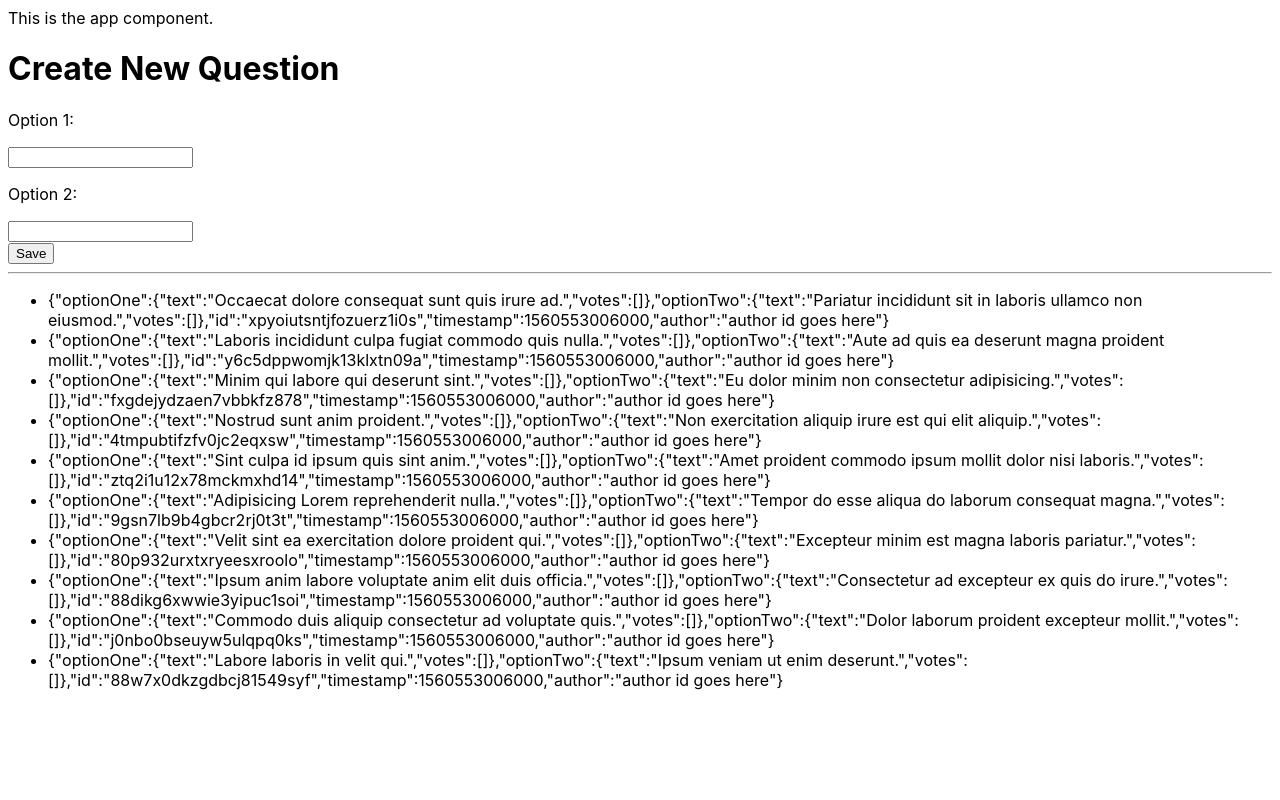
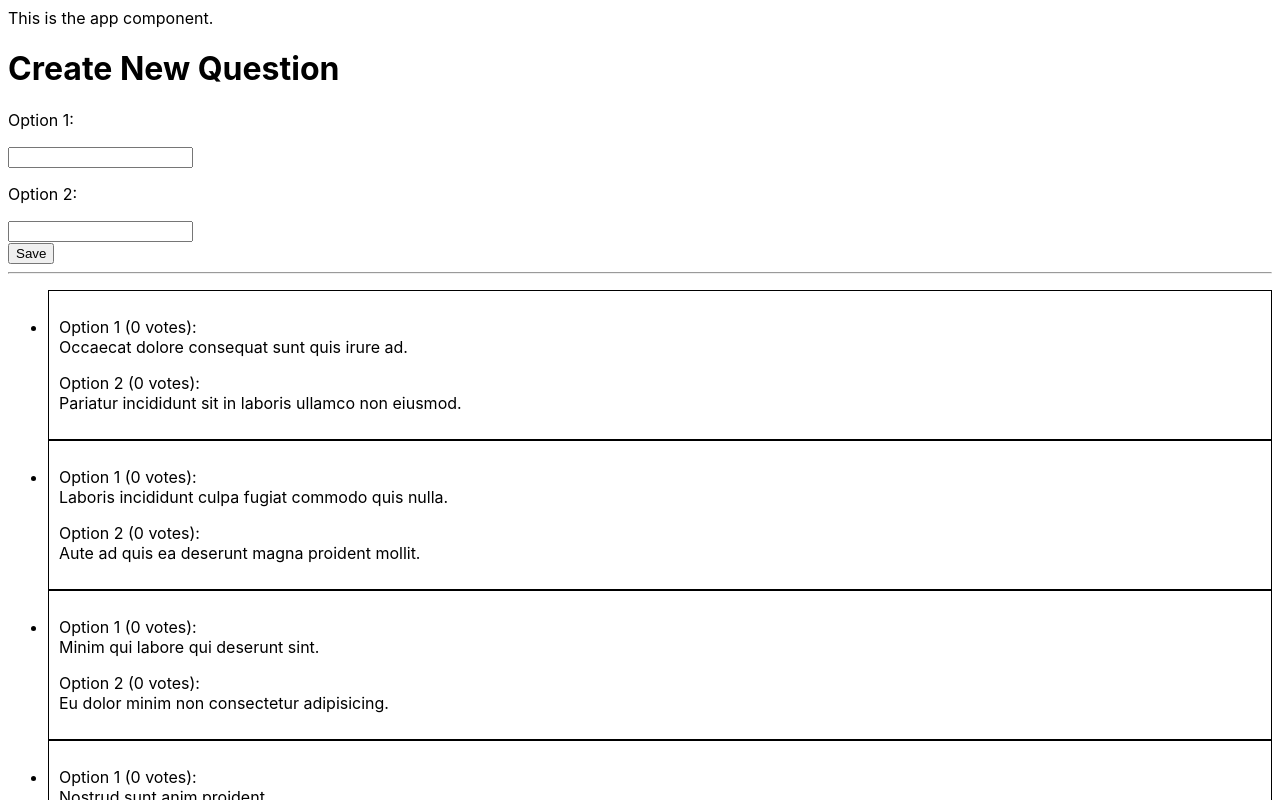
Before and after one commit to jhgilbert/would_you_rather, a React (Create React App) app: page / in a window 1280 px wide. Shown: the top 800 px of the page. Built offline with nearby package versions, Linux system fonts and the light colour scheme.

Commit message:
feat: Make my frankenpage marginally more bearable to look at during this difficult time

```diff
--- a/src/components/QuestionPreview.js
+++ b/src/components/QuestionPreview.js
@@ -6,7 +6,18 @@ class QuestionPreview extends Component {
     const { question } = this.props
 
     return (
-      <div>{JSON.stringify(question)}</div>
+      <div style={{border: '1px solid black', padding: '10px'}}>
+        <div>
+          <p>Option 1 ({question.optionOne.votes.length} votes): <br />
+          {question.optionOne.text}
+          </p>
+        </div>
+        <div>
+          <p>Option 2 ({question.optionTwo.votes.length} votes): <br />
+          {question.optionTwo.text}
+          </p>
+        </div>
+      </div>
     )
   }
 }
```
